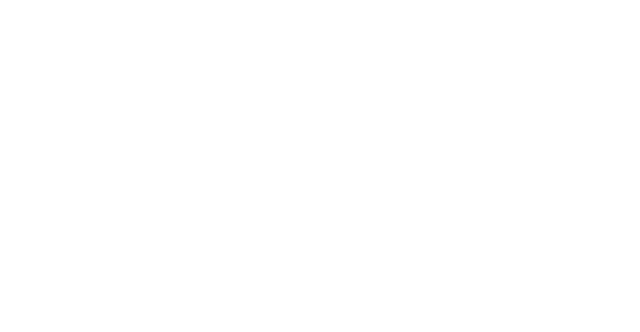
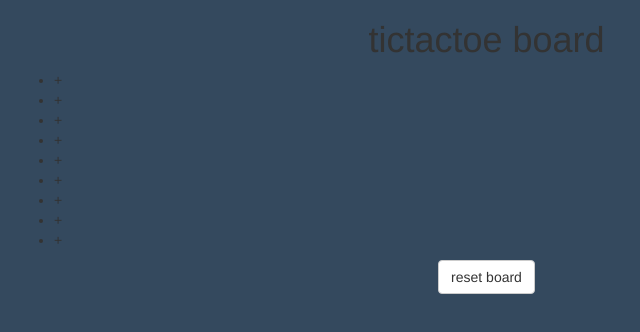
Before and after one commit to stacielove/tictactoe-js, a plain HTML site: page index.html in a window 1280 px wide. Shown: the whole page, without its empty margins (251-891 px from the left). Drawn offline with nearby package versions, Linux system fonts and the light colour scheme.

Commit message:
Add html layout for project.

```diff
--- a/css/style.css
+++ b/css/style.css
@@ -0,0 +1,12 @@
+/******************/
+/*Flat UI color set
+Turqouise: #1abc9c;
+Alizarin:#e74c3c;
+Carrot:#e67e22;
+Sun Flower:#f1c40f;
+Wet Asphalt:#34495e;
+/******************/
+
+body {
+  background: #34495e;
+}
--- a/index.html
+++ b/index.html
@@ -4,14 +4,44 @@
     <meta charset="utf-8">
     <meta http-equiv="X-UA-Compatible" content="IE=edge">
     <meta name="viewport" content="width=device-width, initial-scale=1">
-    <title>tictactoe JS</title>
+    <title>tictactoeJS</title>
     <link href="css/bootstrap.css" rel="stylesheet">
     <link href="css/style.css" rel="stylesheet">
 
   </head>
 
   <body>
-
+    <div class="container">
+      <div class="row">
+        <div class="col-md-10 col-md-offset-2 text-center">
+          <header>
+            <h1>tictactoe board</h1>
+          </header>
+        </div>
+      </div>
+      <div class="row">
+        <div class="col-md-10 col-md-offset-2">
+          <ul id="board">
+            <li id="spot1">+</li>
+            <li id="spot2">+</li>
+            <li id="spot3">+</li>
+            <li id="spot4">+</li>
+            <li id="spot5">+</li>
+            <li id="spot6">+</li>
+            <li id="spot7">+</li>
+            <li id="spot8">+</li>
+            <li id="spot9">+</li>
+          </ul>
+        </div>
+      </div>
+      <div class="row">
+        <div class="col-md-10 col-md-offset-2">
+          <footer class="text-center">
+            <button class="btn btn-default" id="reset">reset board</button>
+          </footer>
+        </div>
+      </div>
+    </div>
 
     <script src="https://ajax.googleapis.com/ajax/libs/jquery/1.11.3/jquery.min.js"></script>
     <script src="js/bootstrap.js"></script>
```
